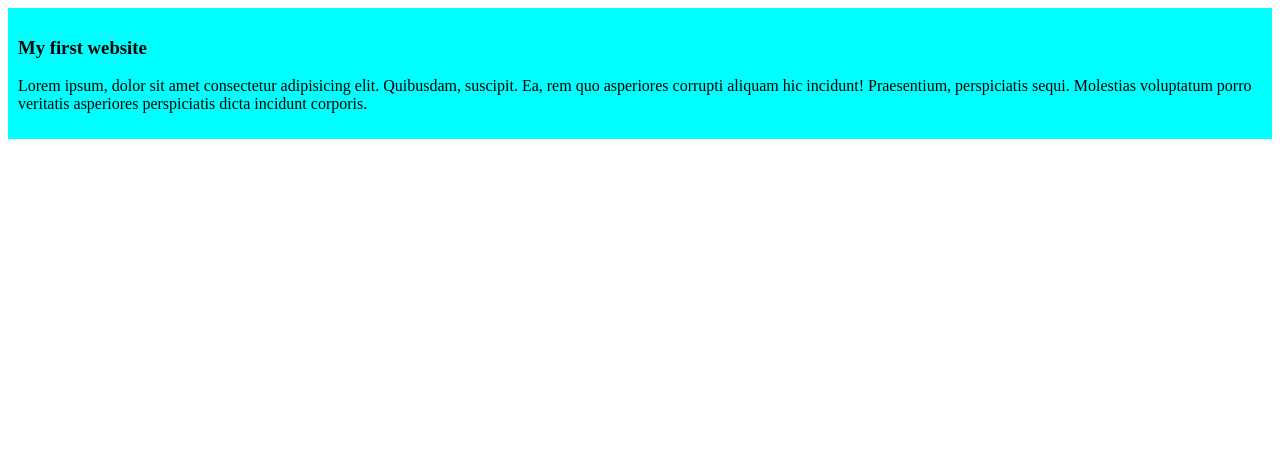
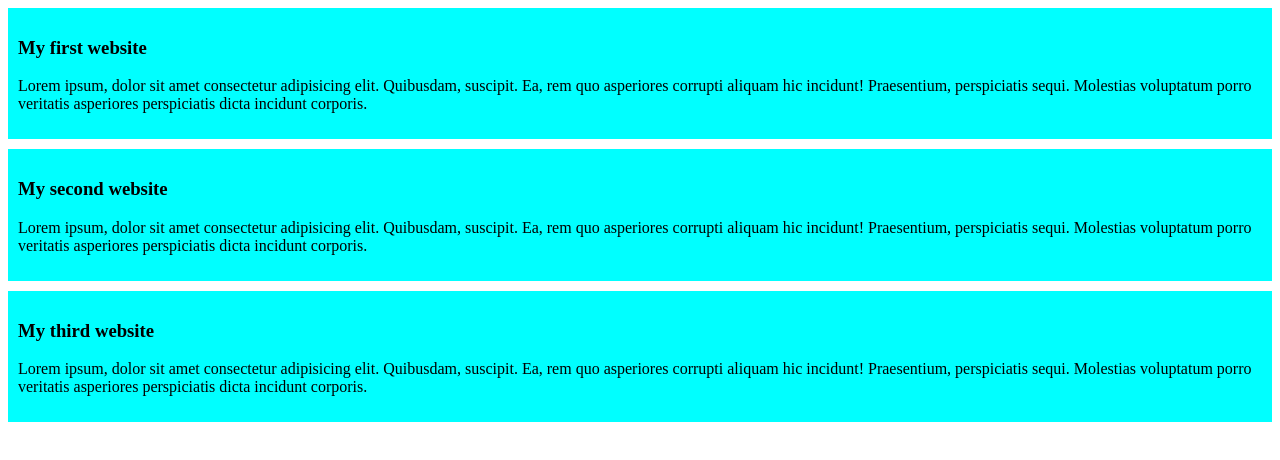
Before and after one commit to Aninda-Joy/My-simple-website, a plain HTML site: page index.html in a window 1280 px wide. Drawn offline with Linux system fonts and the light colour scheme.

Commit message:
added the second blog

```diff
--- a/index.html
+++ b/index.html
@@ -11,5 +11,13 @@
         <h3>My first website</h3>
         <p>Lorem ipsum, dolor sit amet consectetur adipisicing elit. Quibusdam, suscipit. Ea, rem quo asperiores corrupti aliquam hic incidunt! Praesentium, perspiciatis sequi. Molestias voluptatum porro veritatis asperiores perspiciatis dicta incidunt corporis.</p>
     </div>
+    <div>
+        <h3>My second website</h3>
+        <p>Lorem ipsum, dolor sit amet consectetur adipisicing elit. Quibusdam, suscipit. Ea, rem quo asperiores corrupti aliquam hic incidunt! Praesentium, perspiciatis sequi. Molestias voluptatum porro veritatis asperiores perspiciatis dicta incidunt corporis.</p>
+    </div>
+    <div>
+        <h3>My third website</h3>
+        <p>Lorem ipsum, dolor sit amet consectetur adipisicing elit. Quibusdam, suscipit. Ea, rem quo asperiores corrupti aliquam hic incidunt! Praesentium, perspiciatis sequi. Molestias voluptatum porro veritatis asperiores perspiciatis dicta incidunt corporis.</p>
+    </div>
 </body>
 </html>
--- a/styles/blog.css
+++ b/styles/blog.css
@@ -1,4 +1,5 @@
 div{
     background-color: aqua;
     padding: 10px;
+    margin-bottom: 10px;
 }
```
